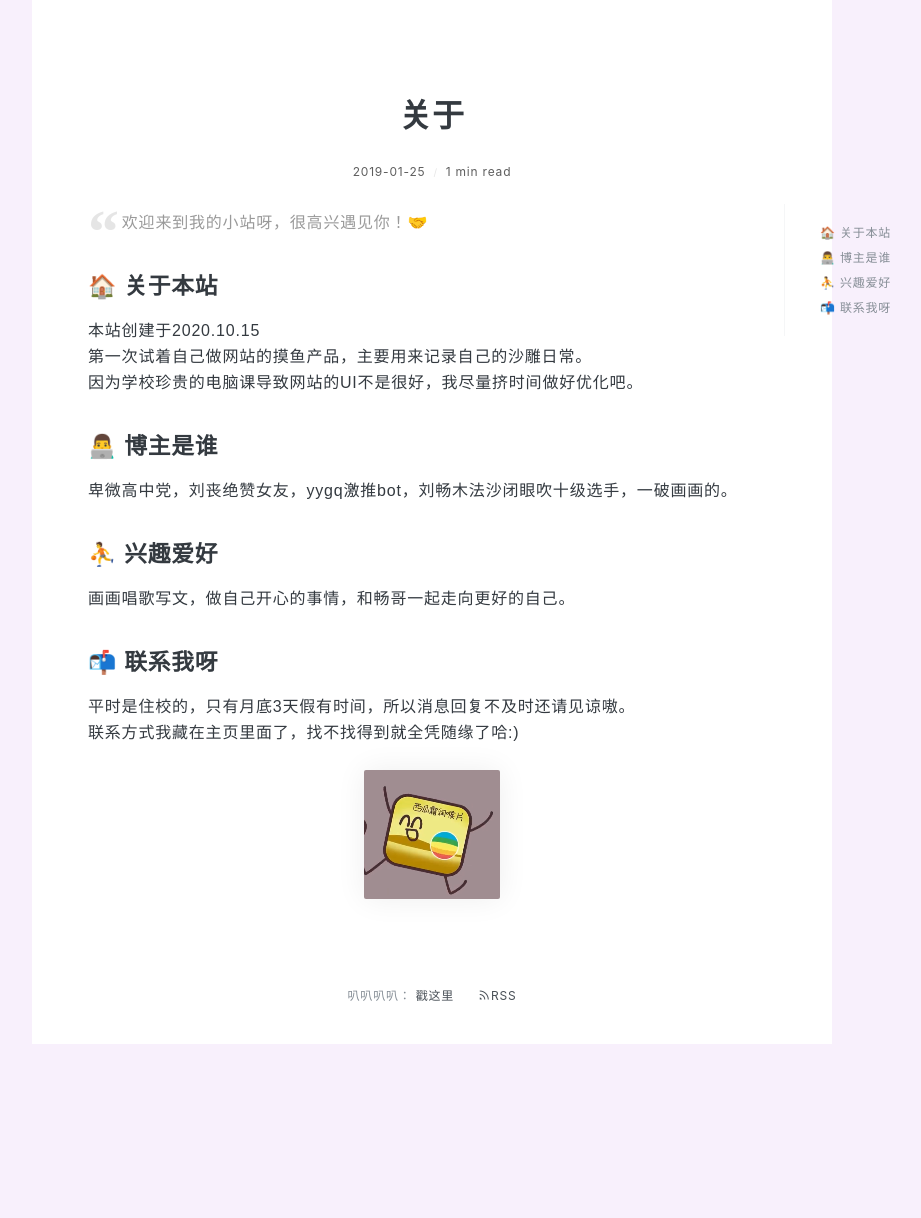
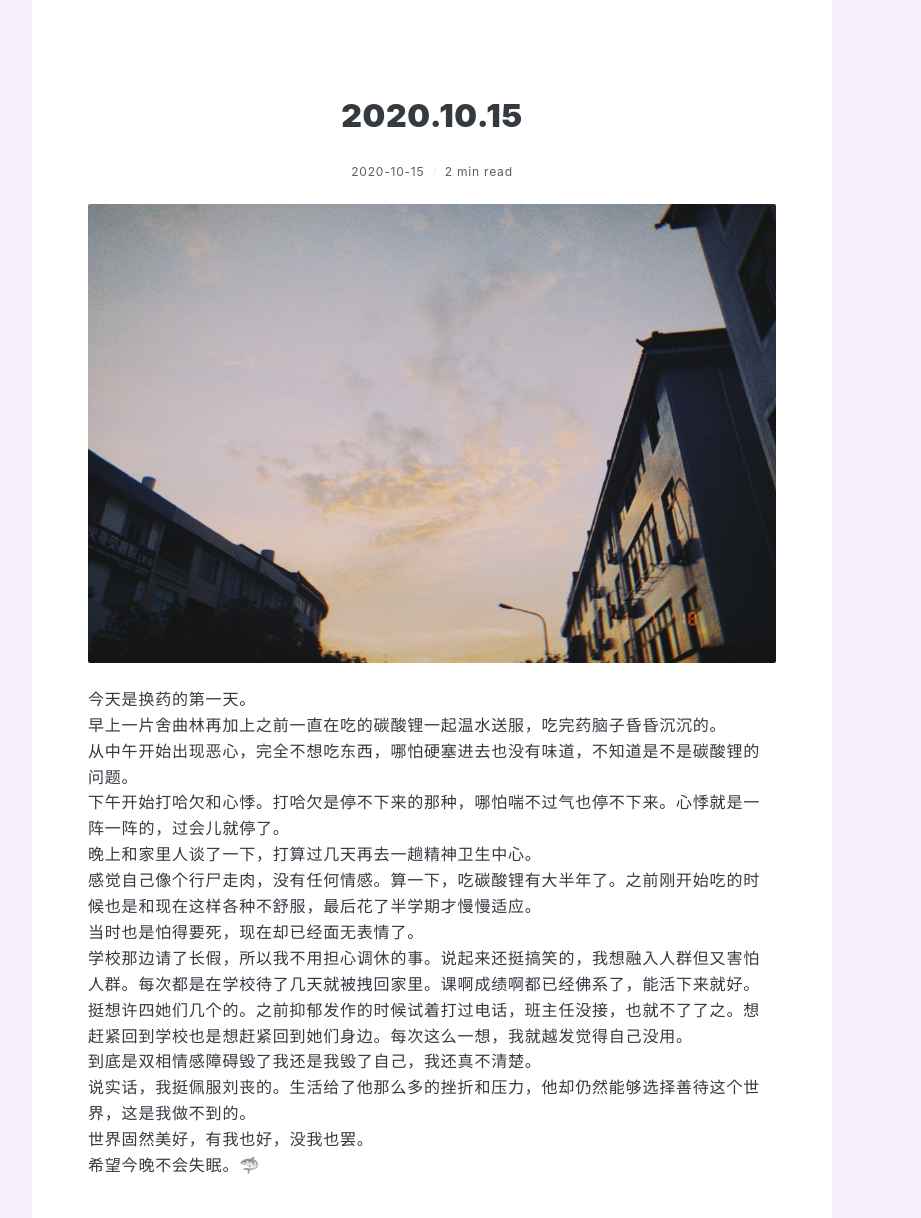
Before and after one commit to 4kmufasa/4kmufasa.github.io, a plain HTML site: page post/20201015/index.html in a window 1280 px wide. Shown: the part 409-1627 px from the top of the page, without its empty margins (208-1129 px from the left). Before the commit the page ends 1453 px from the top, so only its background shows below. Drawn offline with nearby package versions, Linux system fonts and the light colour scheme; a web font is replaced by a local one.

Commit message:
update from gridea: 2020-10-15 19:34:11

```diff
--- a/post/about/index.html
+++ b/post/20201015/index.html
@@ -2,11 +2,11 @@
   <head>
     <meta charset="utf-8" />
 <meta name="viewport" content="width=device-width, initial-scale=1" />
-<title>关于 | ViVala Vida</title>
-<link rel="shortcut icon" href="https://4kmufasa.github.io/favicon.ico?v=1602752251901">
+<title>2020.10.15 | ViVala Vida</title>
+<link rel="shortcut icon" href="https://4kmufasa.github.io/favicon.ico?v=1602761626919">
 <link href="https://cdn.jsdelivr.net/npm/remixicon@2.3.0/fonts/remixicon.css" rel="stylesheet">
 <link rel="stylesheet" href="https://4kmufasa.github.io/styles/main.css">
-<link rel="alternate" type="application/atom+xml" title="关于 | ViVala Vida - Atom Feed" href="https://4kmufasa.github.io/atom.xml">
+<link rel="alternate" type="application/atom+xml" title="2020.10.15 | ViVala Vida - Atom Feed" href="https://4kmufasa.github.io/atom.xml">
 <link rel="stylesheet" href="https://fonts.googleapis.com/css?family=Droid+Serif:400,700">
 
 
@@ -20,14 +20,10 @@
 </script>
 
 
-    <meta name="description" content="
-欢迎来到我的小站呀，很高兴遇见你！🤝
-
-🏠 关于本站
-本站创建于2020.10.15
-第一次试着自己做网站的摸鱼产品，主要用来记录自己的沙雕日常。
-因为学校珍贵的电脑课导致网站的UI不是很好，我尽量挤时间做好优化吧。
-👨‍💻 博主..." />
+    <meta name="description" content="今天是换药的第一天。
+早上一片舍曲林再加上之前一直在吃的碳酸锂一起温水送服，吃完药脑子昏昏沉沉的。
+从中午开始出现恶心，完全不想吃东西，哪怕硬塞进去也没有味道，不知道是不是碳酸锂的问题。
+下午开始打哈欠和心悸。打哈欠是停不下来的那种，哪怕喘..." />
     <meta name="keywords" content="" />
     <link rel="stylesheet" href="https://cdnjs.cloudflare.com/ajax/libs/KaTeX/0.10.0/katex.min.css">
     <script src="https://cdn.bootcss.com/highlight.js/9.12.0/highlight.min.js"></script>
@@ -37,7 +33,7 @@
       <div class="main-content">
         <div class="site-header">
   <a href="https://4kmufasa.github.io">
-  <img class="avatar" src="https://4kmufasa.github.io/images/avatar.png?v=1602752251901" alt="">
+  <img class="avatar" src="https://4kmufasa.github.io/images/avatar.png?v=1602761626919" alt="">
   </a>
   <h1 class="site-title">
     ViVala Vida
@@ -92,47 +88,38 @@
         <div class="post-detail">
           <article class="post">
             <h2 class="post-title">
-              关于
+              2020.10.15
             </h2>
             <div class="post-info">
               <span>
-                2019-01-25
+                2020-10-15
               </span>
               <span>
-                1 min read
+                2 min read
               </span>
 
             </div>
 
+              <img class="post-feature-image" src="https://4kmufasa.github.io/post-images/20201015.jpg" alt="">
+
             <div class="post-content-wrapper">
               <div class="post-content">
-                <blockquote>
-<p>欢迎来到我的小站呀，很高兴遇见你！🤝</p>
-</blockquote>
-<h2 id="关于本站">🏠 关于本站</h2>
-<p>本站创建于2020.10.15<br>
-第一次试着自己做网站的摸鱼产品，主要用来记录自己的沙雕日常。<br>
-因为学校珍贵的电脑课导致网站的UI不是很好，我尽量挤时间做好优化吧。</p>
-<h2 id="博主是谁">👨‍💻 博主是谁</h2>
-<p>卑微高中党，刘丧绝赞女友，yygq激推bot，刘畅木法沙闭眼吹十级选手，一破画画的。</p>
-<h2 id="兴趣爱好">⛹ 兴趣爱好</h2>
-<p>画画唱歌写文，做自己开心的事情，和畅哥一起走向更好的自己。</p>
-<h2 id="联系我呀">📬 联系我呀</h2>
-<p>平时是住校的，只有月底3天假有时间，所以消息回复不及时还请见谅嗷。<br>
-联系方式我藏在主页里面了，找不找得到就全凭随缘了哈:)<img src="https://4kmufasa.github.io/post-images/1602735487103.png" alt="" loading="lazy"></p>
+                <p>今天是换药的第一天。<br>
+早上一片舍曲林再加上之前一直在吃的碳酸锂一起温水送服，吃完药脑子昏昏沉沉的。<br>
+从中午开始出现恶心，完全不想吃东西，哪怕硬塞进去也没有味道，不知道是不是碳酸锂的问题。<br>
+下午开始打哈欠和心悸。打哈欠是停不下来的那种，哪怕喘不过气也停不下来。心悸就是一阵一阵的，过会儿就停了。<br>
+晚上和家里人谈了一下，打算过几天再去一趟精神卫生中心。<br>
+感觉自己像个行尸走肉，没有任何情感。算一下，吃碳酸锂有大半年了。之前刚开始吃的时候也是和现在这样各种不舒服，最后花了半学期才慢慢适应。<br>
+当时也是怕得要死，现在却已经面无表情了。<br>
+学校那边请了长假，所以我不用担心调休的事。说起来还挺搞笑的，我想融入人群但又害怕人群。每次都是在学校待了几天就被拽回家里。课啊成绩啊都已经佛系了，能活下来就好。<br>
+挺想许四她们几个的。之前抑郁发作的时候试着打过电话，班主任没接，也就不了了之。想赶紧回到学校也是想赶紧回到她们身边。每次这么一想，我就越发觉得自己没用。<br>
+到底是双相情感障碍毁了我还是我毁了自己，我还真不清楚。<br>
+说实话，我挺佩服刘丧的。生活给了他那么多的挫折和压力，他却仍然能够选择善待这个世界，这是我做不到的。<br>
+世界固然美好，有我也好，没我也罢。<br>
+希望今晚不会失眠。🦈</p>
 
               </div>
               <div class="toc-container">
-                <ul class="markdownIt-TOC">
-<li>
-<ul>
-<li><a href="#%E5%85%B3%E4%BA%8E%E6%9C%AC%E7%AB%99">🏠 关于本站</a></li>
-<li><a href="#%E5%8D%9A%E4%B8%BB%E6%98%AF%E8%B0%81">👨‍💻 博主是谁</a></li>
-<li><a href="#%E5%85%B4%E8%B6%A3%E7%88%B1%E5%A5%BD">⛹ 兴趣爱好</a></li>
-<li><a href="#%E8%81%94%E7%B3%BB%E6%88%91%E5%91%80">📬 联系我呀</a></li>
-</ul>
-</li>
-</ul>
 
               </div>
             </div>
```
Also changed, not shown: archives/index.html (+14 -2 lines), atom.xml (+22 -1 lines), index.html (+24 -2 lines), tags/index.html (+2 -2 lines), post-images/20201015.jpg (added).
